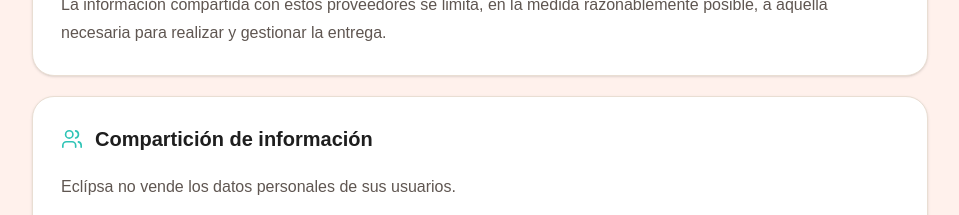
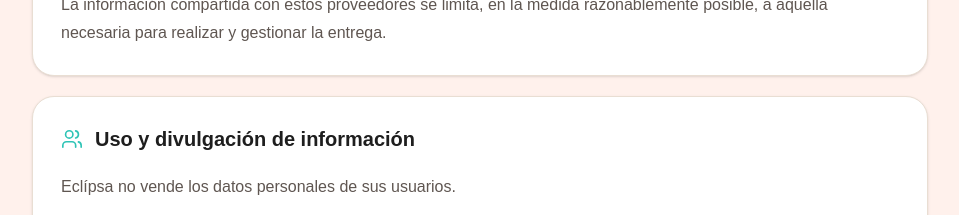
Before and after one commit to olddress/eclipsaWeb, a Next.js app: page /politicas in a window 1280 px wide. Shown: the part 2040-2255 px from the top of the page, without its empty margins (160-1119 px from the left). Built offline with nearby package versions, Linux system fonts and the light colour scheme.

Commit message:
comparticion cambiada

```diff
--- a/app/politicas/page.tsx
+++ b/app/politicas/page.tsx
@@ -232,7 +232,7 @@
           </p>
         </section>
 
-        {/* Compartición de información */}
+        {/* Uso y divulgación de información */}
         <section className="mb-5 rounded-[22px] border border-[#E9DED3] bg-white p-6 shadow-sm sm:p-7">
           <SectionTitle
             icon={
@@ -253,7 +253,7 @@
                 <path d="M16 3.13a4 4 0 0 1 0 7.75" />
               </svg>
             }
-            title="Compartición de información"
+            title="Uso y divulgación de información"
           />
 
           <p className="text-[16px] leading-7 text-[#5F5651]">
```
